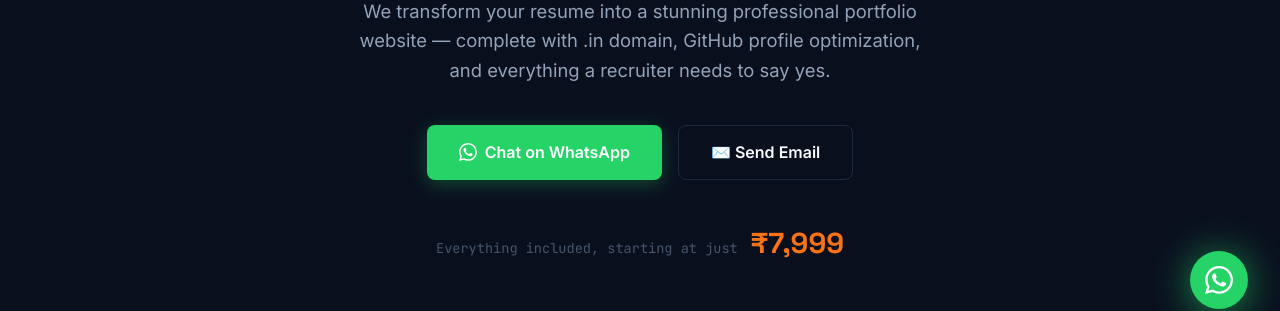
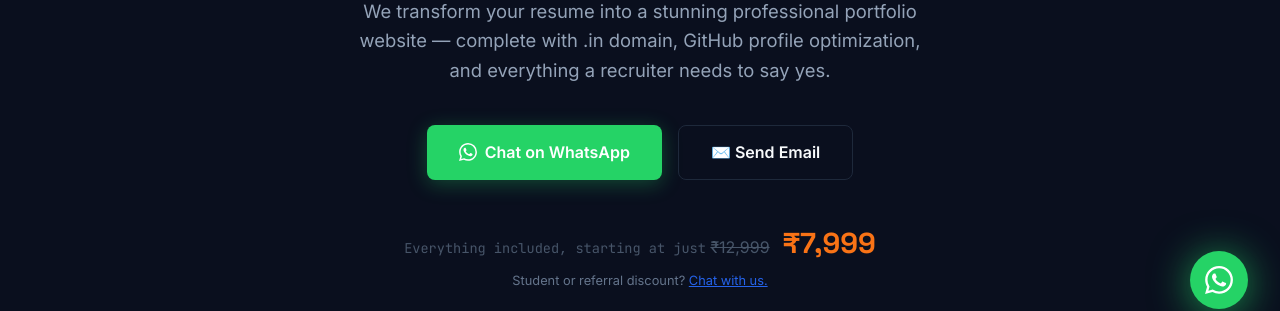
Before and after one commit to pramodtidke/portfoliopro, a plain HTML site: page index.html in a window 1280 px wide. Shown: the part 459-770 px from the top of the page. Drawn offline with Linux system fonts and the light colour scheme; animation ran at ten frames a second.

Commit message:
commit: changes price tags

```diff
--- a/index.html
+++ b/index.html
@@ -60,7 +60,9 @@
     </div>
     <div class="hero-price-tag">
       <span>Everything included, starting at just</span>
+      <del style="color:#475569;font-size:1rem;">₹12,999</del>
       <strong>₹7,999</strong>
+      <div style="font-size:0.8rem;color:#64748B;margin-top:0.3rem;">Student or referral discount? <a href="https://wa.me/918830376414" target="_blank" style="color:#2563EB;">Chat with us.</a></div>
     </div>
     <div class="hero-stats">
       <div class="stat">
```
Also changed, not shown: PortfolioPro-Logo-Square.png (added), PortfolioPro-Logo.png (added), 1 other file.
